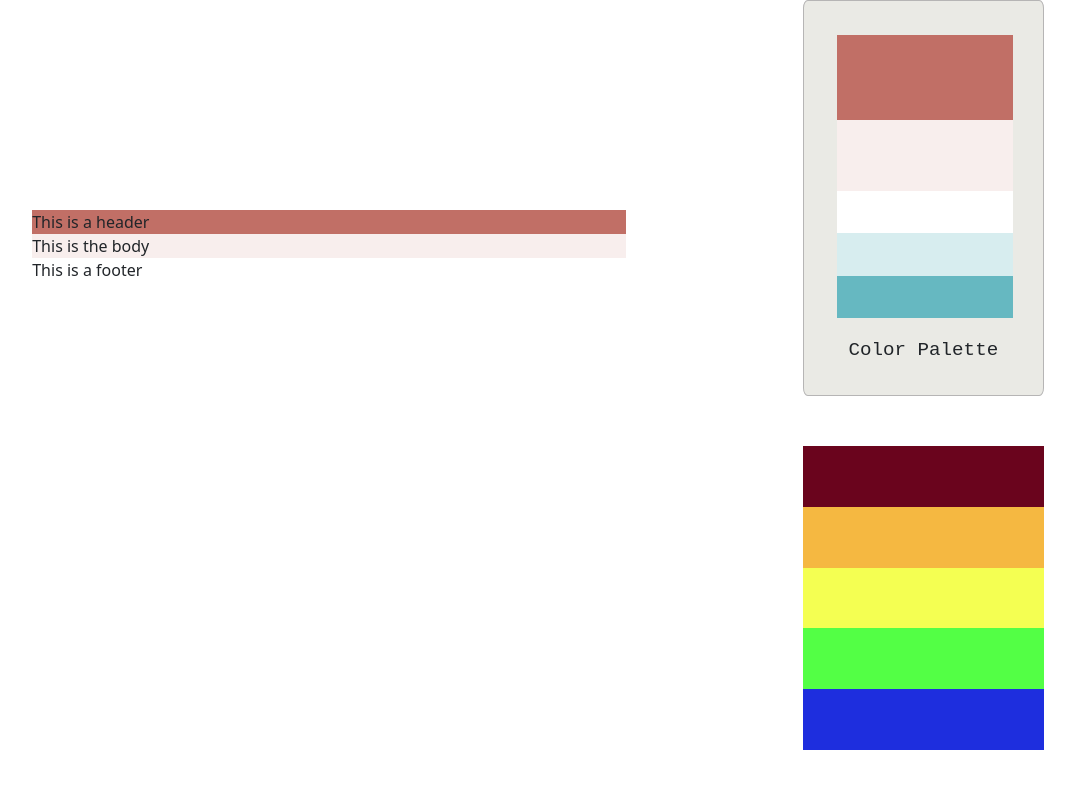
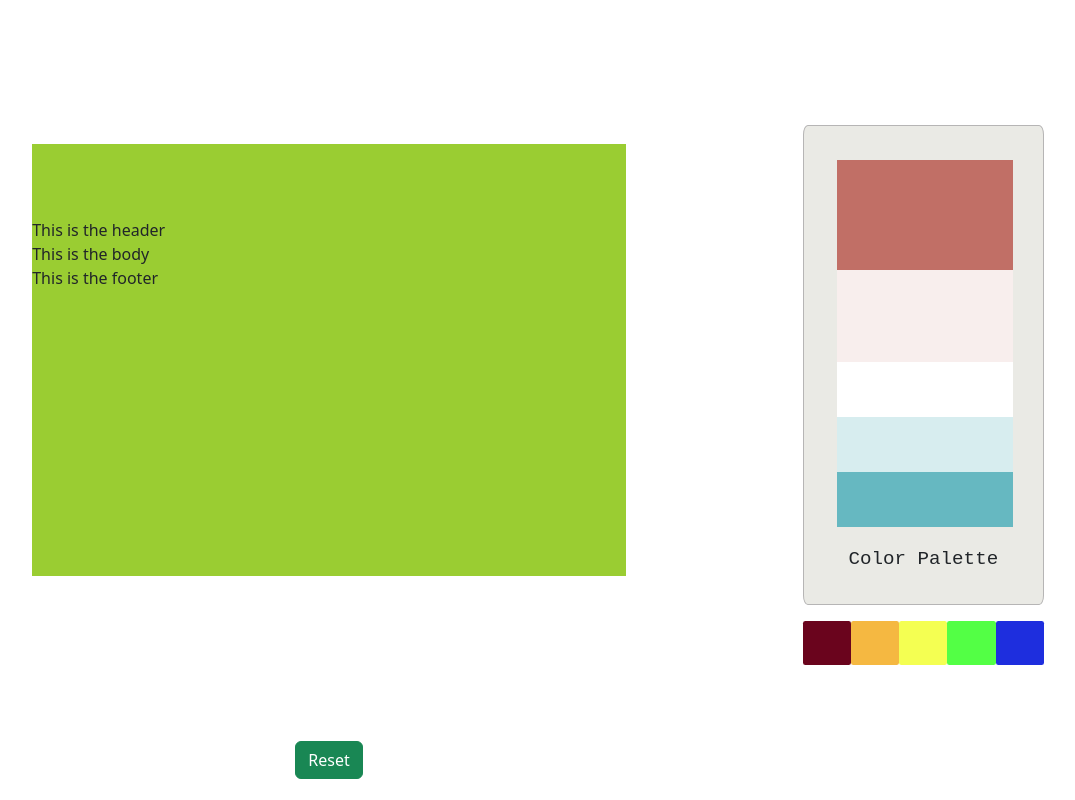
Before and after one commit to thaovonguyen/uigo, a React (Create React App) app in the folder frontend/: page / in a window 1280 px wide. Shown: the whole page, without its empty margins (124-1199 px from the left). Built offline with nearby package versions, Linux system fonts and the light colour scheme.

Commit message:
layout conponent included

```diff
--- /dev/null
+++ b/frontend/src/components/LayoutComponent.js
@@ -0,0 +1,14 @@
+import React, { useState } from 'react';
+// import '../styles/layout.css';
+
+function LayoutComponent(prop) {
+    const {primary, secondary, sup1, sup2, sup3} = prop;
+    return (
+        <>
+        <div style={{backgroundColor: primary}}>This is the header</div>
+        <div style={{backgroundColor: secondary}}>This is the body</div>
+        <div style={{backgroundColor: sup1}}>This is the footer</div>
+        </>
+    );
+}
+export default LayoutComponent;
--- a/frontend/src/pages/LayoutSample.js
+++ b/frontend/src/pages/LayoutSample.js
@@ -1,6 +1,7 @@
 import React, { useState } from 'react';
 import '../styles/layout.css';
 import { randomFunction } from '../color_gen.js';
+import LayoutComponent from '../components/LayoutComponent.js';
 
 function LayoutSample() {
     const baseColor = '#C16F66';
@@ -36,17 +37,25 @@ function LayoutSample() {
         // }
     };
 
+    const resetColor = () => {
+        setColorArray(baseColorArray);
+    };
+
     const handleDragOver = (event) => {
         event.preventDefault();
     };
 
     return (
         <div className="container">
-            <div className="mini-container">
+            <div className="mini-container" id = "layout-container">
                 <div className="mini-page">
-                    <div style={{ backgroundColor: colorArray[0] }}>This is a header</div>
+                    {/* <div style={{ backgroundColor: colorArray[0] }}>This is a header</div>
                     <div style={{ backgroundColor: colorArray[1] }}>This is the body</div>
-                    <div style={{ backgroundColor: colorArray[2] }}>This is a footer</div>
+                    <div style={{ backgroundColor: colorArray[2] }}>This is a footer</div> */}
+                    {<LayoutComponent colorArray />}
+                </div>
+                <div class="button-container">
+                    <button type="button" class="btn btn-success" onClick={resetColor}>Reset</button>
                 </div>
             </div>
             <div className="color-container">
@@ -67,7 +76,7 @@ function LayoutSample() {
                     <div className="color-name align-items-center">Color Palette</div>
                 </div>
 
-                <div className="row mini-page">
+                <div className="row mini-array-page" id="base-color-array">
                     {baseColorArray.map((color, index) => (
                         <div
                             key={index}
--- a/frontend/src/styles/layout.css
+++ b/frontend/src/styles/layout.css
@@ -11,18 +11,17 @@
     width: 80%;
     border: 3px solid green;
     padding: 70px 0; */
-    display: flex;
-    justify-content: center;
+    display: grid;
+    grid-template-rows: 90% 10%;
     margin-right: 5%;
 
 }
 
 .mini-page {
-    /* background-color: yellowgreen; */
+    background-color: yellowgreen;
     margin: auto;
     width: 80%;
-    /* border: 3px solid green; */
-    padding: 50px 0;
+    padding: 10% 0;
     display: flex;
     flex-direction: column;
     height: 60%;
@@ -40,8 +39,31 @@
     flex-direction: column;
     justify-content: center;
     margin-left: 10%;
+}
+
+#layout-container {
+    margin-top: 0;
+    margin-bottom: 0;
+}
+
+.button-container {
+    margin: auto;
+}
 
 
+#base-color-array {
+    display: grid;
+    grid-template-columns: 20% 20% 20% 20% 20%;
+    height: 8%;
+    width: 80%;
+    margin: 0 auto;
+    padding: 10px 0;
+    box-shadow: 10% 2%;
+}
+
+#base-color-array > div {
+    border-radius: 5%;
+    /* border: 1px solid rgb(39, 38, 38); */
 }
 
 /* .mini-page {
@@ -59,6 +81,8 @@
     border-radius: 2%;
     border: 1px solid rgb(182, 181, 181);
     background-color: rgb(234, 234, 229);
+    margin-top: 0;
+    margin-bottom: 2%;
 }
 
 .layout-cell {
```
